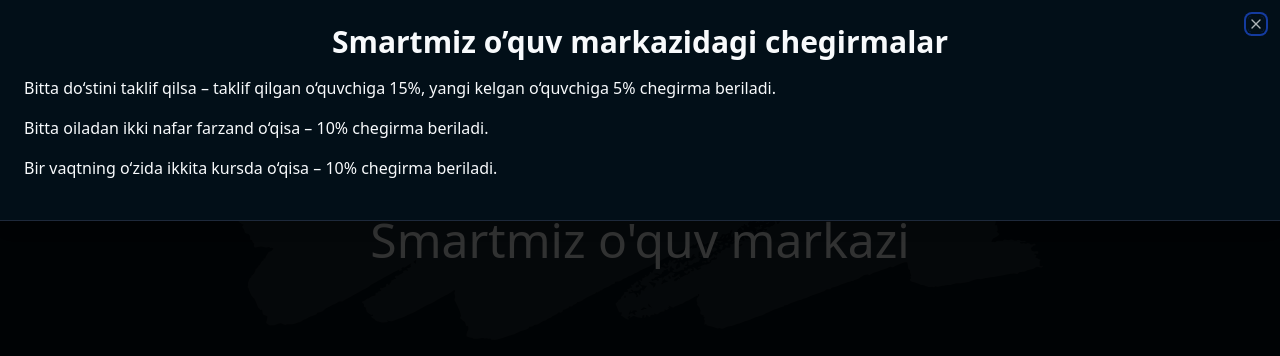
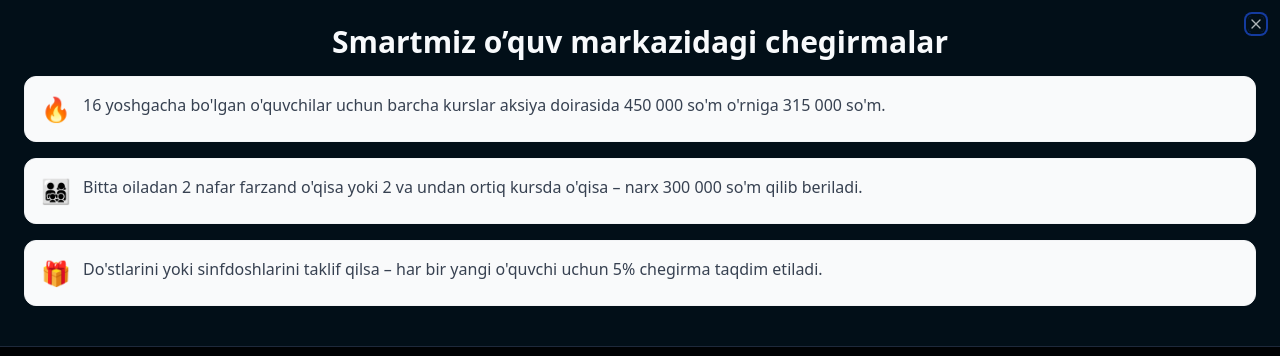
Before and after one commit to muhammadibrohimov26/smartmiz, a Next.js app: page / in a window 1280 px wide. Shown: the top 356 px of the page. Built offline with nearby package versions, Linux system fonts and the light colour scheme.

Commit message:
Update discount information and layout in chegirma.tsx

```diff
--- a/app/(root)/_components/chegirma.tsx
+++ b/app/(root)/_components/chegirma.tsx
@@ -36,15 +36,32 @@
                 Make changes to your profile here. Click save when you are done.
               </SheetDescription> */}
           </SheetHeader>
-          <div className="grid gap-4 py-4">
-            <div className="grid grid-cols-1 items-center gap-4">
-              <p> Bitta do‘stini taklif qilsa – taklif qilgan o‘quvchiga 15%, yangi kelgan o‘quvchiga 5% chegirma beriladi. </p>
-              <p> Bitta oiladan ikki nafar farzand o‘qisa – 10% chegirma beriladi. </p>
-              <p> Bir vaqtning o‘zida ikkita kursda o‘qisa – 10% chegirma beriladi. </p>
-              {/* <p> Bir vaqtda 5 ta do`st taklifi uchun 100 % </p>
-              <p>Bir vaqtda 8 ta do`st taklifi uchun 2 oylik</p> */}
-            </div>
-          </div>
+       <div className="grid gap-4 py-4">
+  <div className="grid grid-cols-1 items-center gap-4">
+
+    <div className="flex items-start gap-3 p-4 bg-gray-50 border border-gray-100 rounded-xl hover:shadow-md transition-shadow duration-200">
+      <div className="text-2xl shrink-0">🔥</div>
+      <p className="text-gray-700 text-sm md:text-base leading-relaxed m-0">
+        16 yoshgacha bo'lgan o'quvchilar uchun barcha kurslar aksiya doirasida 450 000 so'm o'rniga 315 000 so'm.
+      </p>
+    </div>
+
+    <div className="flex items-start gap-3 p-4 bg-gray-50 border border-gray-100 rounded-xl hover:shadow-md transition-shadow duration-200">
+      <div className="text-2xl shrink-0">👨‍👩‍👧‍👦</div>
+      <p className="text-gray-700 text-sm md:text-base leading-relaxed m-0">
+        Bitta oiladan 2 nafar farzand o'qisa yoki 2 va undan ortiq kursda o'qisa – narx 300 000 so'm qilib beriladi.
+      </p>
+    </div>
+
+    <div className="flex items-start gap-3 p-4 bg-gray-50 border border-gray-100 rounded-xl hover:shadow-md transition-shadow duration-200">
+      <div className="text-2xl shrink-0">🎁</div>
+      <p className="text-gray-700 text-sm md:text-base leading-relaxed m-0">
+        Do'stlarini yoki sinfdoshlarini taklif qilsa – har bir yangi o'quvchi uchun 5% chegirma taqdim etiladi.
+      </p>
+    </div>
+
+  </div>
+</div>
         </SheetContent>
       </Sheet>
     </div>
```
